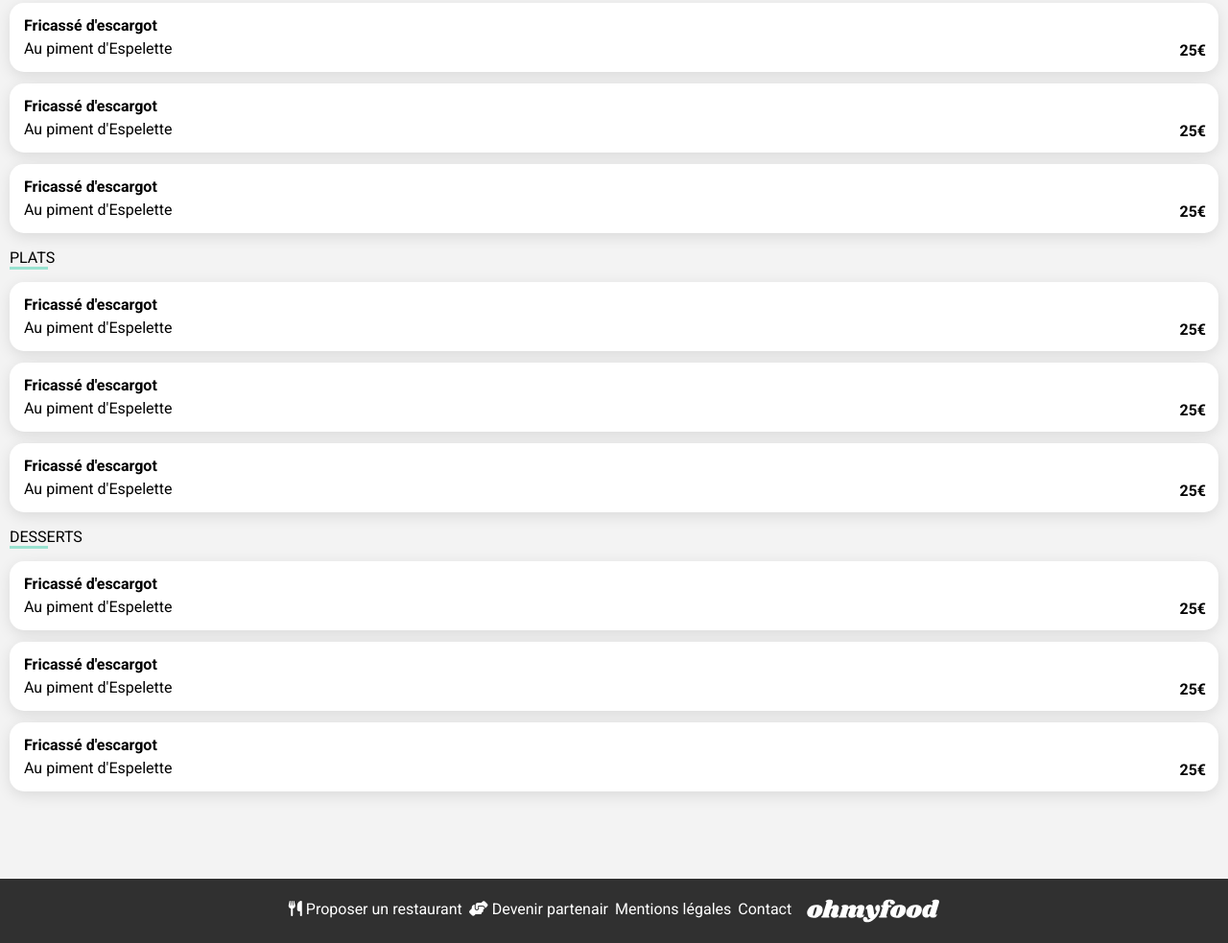
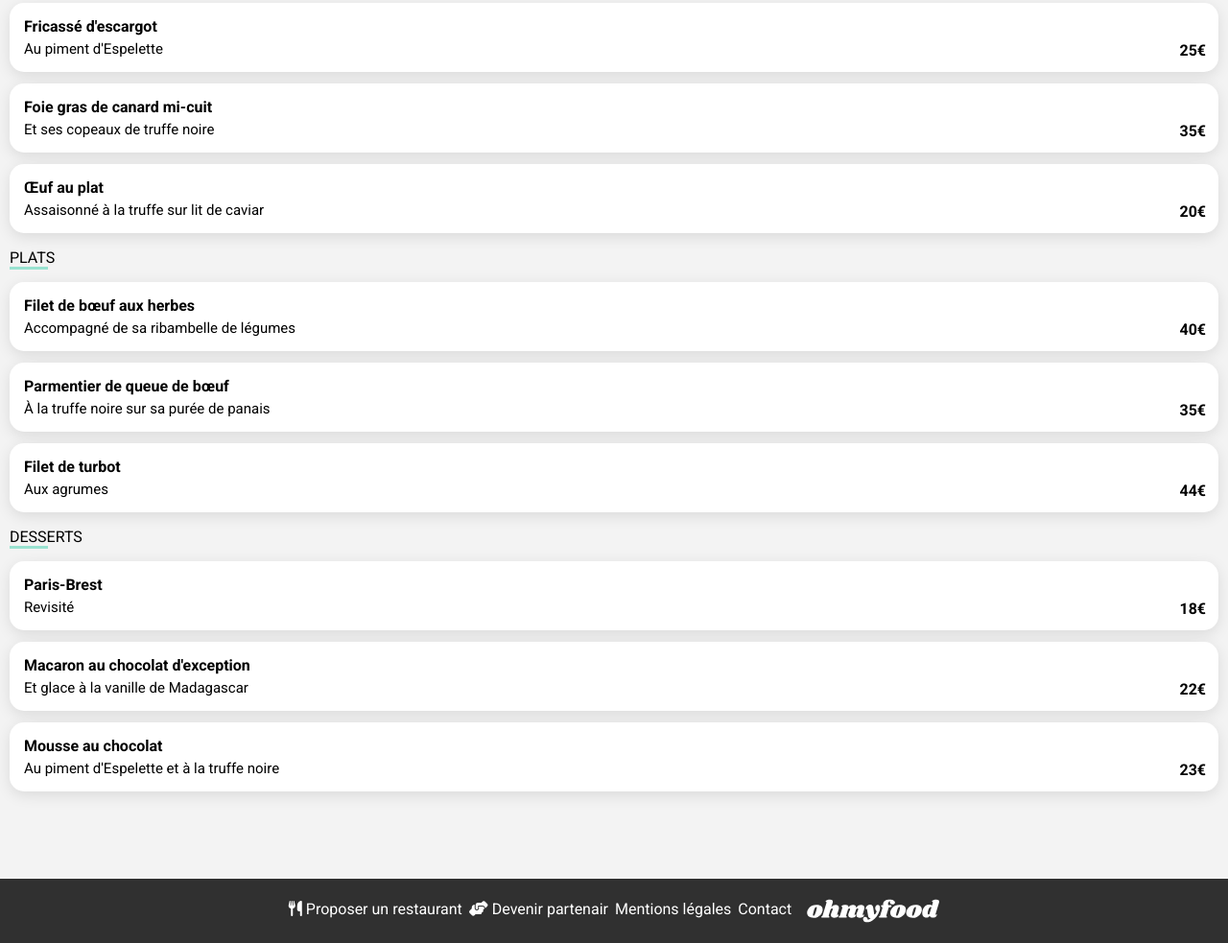
Before and after one commit to ismail-bouasria/ohmyfood, a website: page menus/la-palette-du-gout.html in a window 1280 px wide. Shown: the part 403-1386 px from the top of the page at 96% size. Drawn offline with Linux system fonts and the light colour scheme; a web font is replaced by a local one.

Commit message:
UPDATE: change menu informations in html

```diff
--- a/menus/la-palette-du-gout.html
+++ b/menus/la-palette-du-gout.html
@@ -60,13 +60,13 @@
                         </li>
                         <li>
                             <div class="menu__content__list--name">
-                                <div>Fricassé d'escargot</div>
-                                <div> Au piment d'Espelette</div>
+                                <div>Foie gras de canard mi-cuit</div>
+                                <div> Et ses copeaux de truffe noire</div>
                             </div>
 
                             <div class="menu__content__list--right">
                                 <div class="menu__content__list--price">
-                                    25€
+                                    35€
                                 </div>
                                 <input type="checkbox" id="meal1" name="fricassé" value="Fricasse">
                                 <div class="menu__content__list--check check">
@@ -77,13 +77,13 @@
                         </li>
                         <li>
                             <div class="menu__content__list--name">
-                                <div>Fricassé d'escargot</div>
-                                <div> Au piment d'Espelette</div>
+                                <div>Œuf au plat</div>
+                                <div> Assaisonné à la truffe sur lit de caviar</div>
                             </div>
 
                             <div class="menu__content__list--right">
                                 <div class="menu__content__list--price">
-                                    25€
+                                    20€
                                 </div>
                                 <input type="checkbox" id="meal1" name="fricassé" value="Fricasse">
                                 <div class="menu__content__list--check check">
@@ -100,13 +100,13 @@
                     <ul>
                         <li>
                             <div class="menu__content__list--name">
-                                <div>Fricassé d'escargot</div>
-                                <div> Au piment d'Espelette</div>
+                                <div>Filet de bœuf aux herbes</div>
+                                <div> Accompagné de sa ribambelle de légumes</div>
                             </div>
 
                             <div class="menu__content__list--right">
                                 <div class="menu__content__list--price">
-                                    25€
+                                    40€
                                 </div>
                                 <input type="checkbox" id="meal1" name="fricassé" value="Fricasse">
                                 <div class="menu__content__list--check check">
@@ -117,13 +117,13 @@
                         </li>
                         <li>
                             <div class="menu__content__list--name">
-                                <div>Fricassé d'escargot</div>
-                                <div> Au piment d'Espelette</div>
+                                <div>Parmentier de queue de bœuf</div>
+                                <div> À la truffe noire sur sa purée de panais</div>
                             </div>
 
                             <div class="menu__content__list--right">
                                 <div class="menu__content__list--price">
-                                    25€
+                                    35€
                                 </div>
                                 <input type="checkbox" id="meal1" name="fricassé" value="Fricasse">
                                 <div class="menu__content__list--check check">
@@ -134,13 +134,13 @@
                         </li>
                         <li>
                             <div class="menu__content__list--name">
-                                <div>Fricassé d'escargot</div>
-                                <div> Au piment d'Espelette</div>
+                                <div>Filet de turbot</div>
+                                <div>Aux agrumes</div>
                             </div>
 
                             <div class="menu__content__list--right">
                                 <div class="menu__content__list--price">
-                                    25€
+                                    44€
                                 </div>
                                 <input type="checkbox" id="meal1" name="fricassé" value="Fricasse">
                                 <div class="menu__content__list--check check">
@@ -157,13 +157,13 @@
                     <ul>
                         <li>
                             <div class="menu__content__list--name">
-                                <div>Fricassé d'escargot</div>
-                                <div> Au piment d'Espelette</div>
+                                <div>Paris-Brest</div>
+                                <div> Revisité</div>
                             </div>
 
                             <div class="menu__content__list--right">
                                 <div class="menu__content__list--price">
-                                    25€
+                                    18€
                                 </div>
                                 <input type="checkbox" id="meal1" name="fricassé" value="Fricasse">
                                 <div class="menu__content__list--check check">
@@ -174,13 +174,13 @@
                         </li>
                         <li>
                             <div class="menu__content__list--name">
-                                <div>Fricassé d'escargot</div>
-                                <div> Au piment d'Espelette</div>
+                                <div>Macaron au chocolat d'exception </div>
+                                <div>Et glace à la vanille de Madagascar </div>
                             </div>
 
                             <div class="menu__content__list--right">
                                 <div class="menu__content__list--price">
-                                    25€
+                                    22€
                                 </div>
                                 <input type="checkbox" id="meal1" name="fricassé" value="Fricasse">
                                 <div class="menu__content__list--check check">
@@ -191,13 +191,13 @@
                         </li>
                         <li>
                             <div class="menu__content__list--name">
-                                <div>Fricassé d'escargot</div>
-                                <div> Au piment d'Espelette</div>
+                                <div>Mousse au chocolat </div>
+                                <div> Au piment d'Espelette et à la truffe noire</div>
                             </div>
 
                             <div class="menu__content__list--right">
                                 <div class="menu__content__list--price">
-                                    25€
+                                    23€
                                 </div>
                                 <input type="checkbox" id="meal1" name="fricassé" value="Fricasse">
                                 <div class="menu__content__list--check check">
--- a/sass/menus.scss
+++ b/sass/menus.scss
@@ -15,15 +15,15 @@
 /**** MAIN ****/
 .container__menu {
     background-color: $main-bg-color;
+
     div img {
-
         height: 275px;
         width: 100%;
         object-fit: cover;
     }
 
     @media (min-width: 1024px) {
-        align-items:center ;
+        align-items: center;
 
     }
 }
@@ -34,6 +34,7 @@
     padding: 10px;
     bottom: 65px;
     border-radius: 25px 25px 0 0;
+
     h1 {
         font-family: 'Shrikhand', cursive;
         font-weight: lighter;
@@ -90,21 +91,27 @@
             line-height: 1.5;
             align-content: center;
             margin-left: 15px;
+            white-space: nowrap;
+            overflow: hidden;
+            text-overflow: ellipsis;
+
 
             div:nth-child(1) {
+                font-weight: bold;
                 overflow: hidden;
                 text-overflow: ellipsis;
-                font-weight: bold;
 
             }
 
             div:nth-child(2) {
+                overflow: hidden;
+                font-size: 15px;
                 font-weight: 300;
-                overflow: hidden;
                 text-overflow: ellipsis;
 
             }
         }
+
         &--right {
             display: flex;
         }
@@ -117,7 +124,6 @@
         }
 
         // CHECK ANIMATION
-
         @import '../sass/components/checkAnimation.scss';
 
     }
```
Also changed, not shown: assets/css/menus.css, 1 other file.
